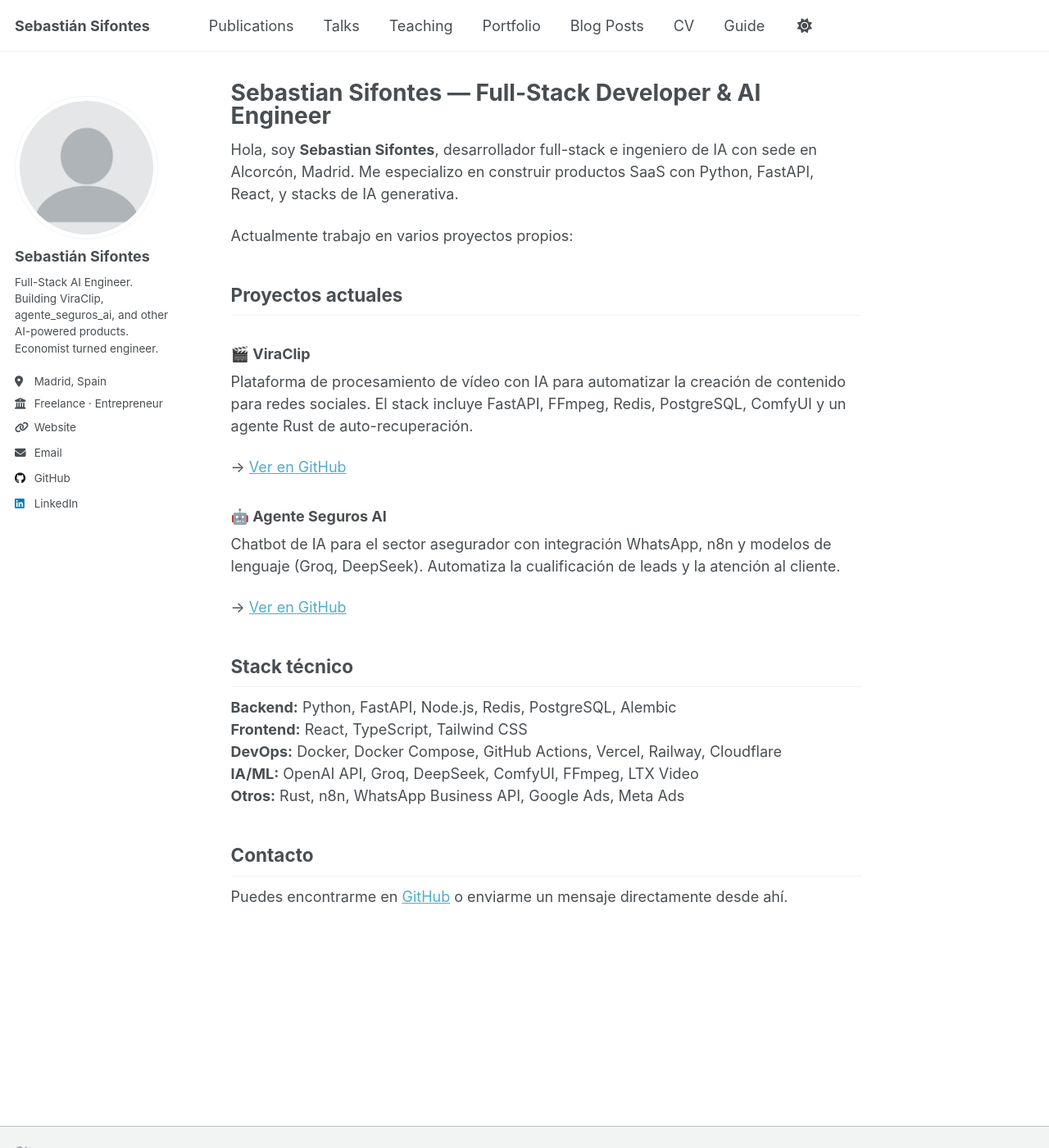
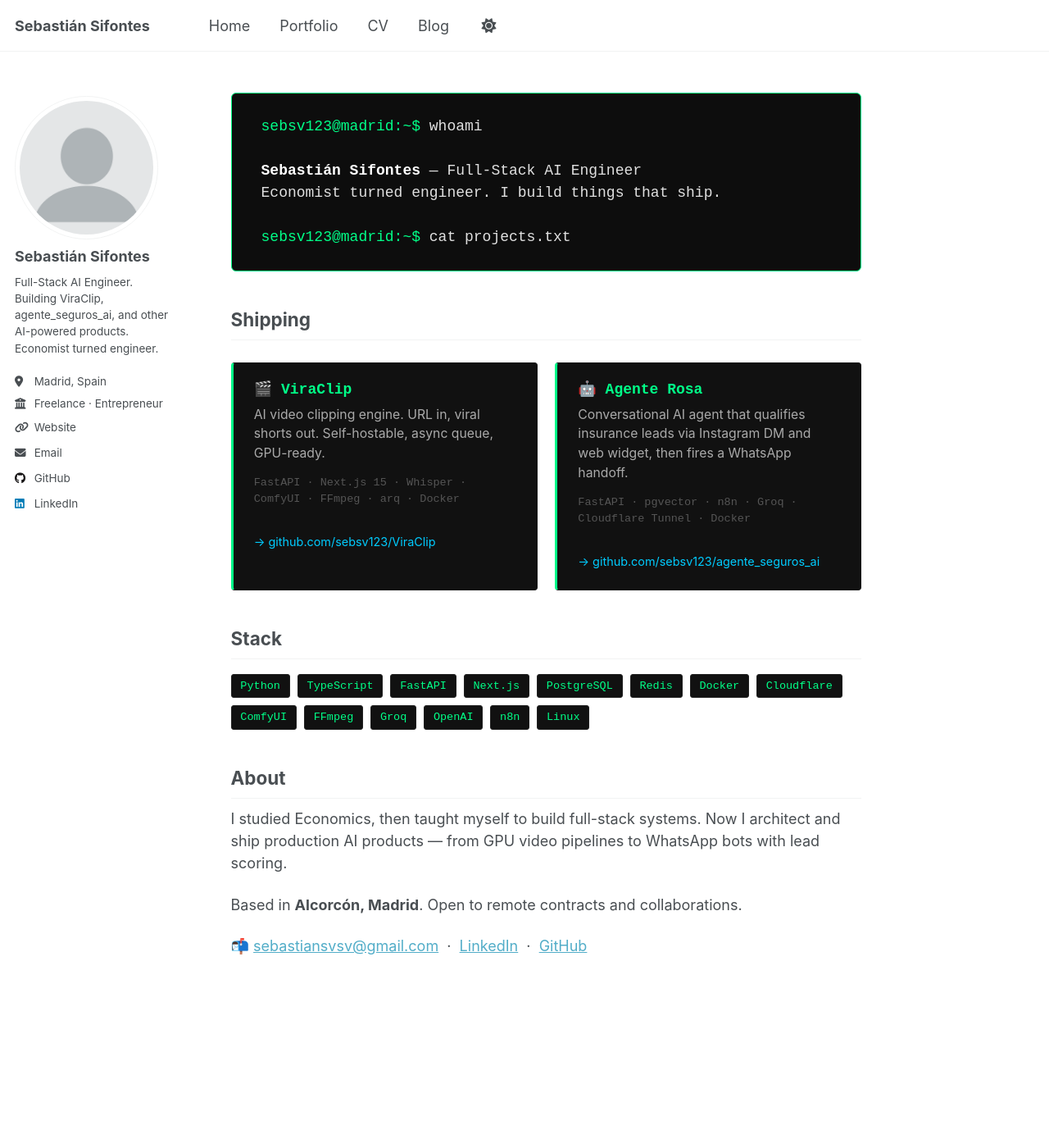
Before and after one commit to sebsv123/sebsv123.github.io, a Jekyll site: the page built from _pages/about.md, in a window 1280 px wide and 1400 px high. Shown: the whole window at 82% size. Built offline with Jekyll 4.4.1, drawn with Linux system fonts in a browser that asks for light colours; a script that is not in the unit is left out.

Commit message:
feat: dark terminal aesthetic, about page, portfolio entries, clean nav

```diff
--- a/_pages/about.md
+++ b/_pages/about.md
@@ -1,36 +1,114 @@
 ---
 permalink: /
-title: "Sebastian Sifontes — Full-Stack Developer & AI Engineer"
+title: ""
 author_profile: true
 redirect_from:
   - /about/
   - /about.html
 ---
 
-Hola, soy **Sebastian Sifontes**, desarrollador full-stack e ingeniero de IA con sede en Alcorcón, Madrid. Me especializo en construir productos SaaS con Python, FastAPI, React, y stacks de IA generativa.
+<style>
+.terminal-intro {
+  font-family: 'Courier New', Courier, monospace;
+  background: #0d0d0d;
+  border: 1px solid #00ff88;
+  border-radius: 6px;
+  padding: 1.5rem 2rem;
+  margin-bottom: 2rem;
+  color: #e0e0e0;
+}
+.terminal-intro .prompt { color: #00ff88; }
+.terminal-intro .cursor {
+  display: inline-block;
+  width: 10px;
+  height: 1em;
+  background: #00ff88;
+  animation: blink 1s step-end infinite;
+  vertical-align: text-bottom;
+  margin-left: 2px;
+}
+@keyframes blink { 50% { opacity: 0; } }
+.project-grid {
+  display: grid;
+  grid-template-columns: repeat(auto-fit, minmax(280px, 1fr));
+  gap: 1.2rem;
+  margin: 1.5rem 0;
+}
+.project-card {
+  background: #111;
+  border: 1px solid #1a1a1a;
+  border-left: 3px solid #00ff88;
+  border-radius: 4px;
+  padding: 1.2rem 1.4rem;
+  transition: border-color 0.2s;
+}
+.project-card:hover { border-left-color: #00ccff; }
+.project-card h3 { margin: 0 0 .4rem 0; font-size: 1rem; font-family: monospace; color: #00ff88; }
+.project-card p { margin: 0 0 .8rem 0; font-size: .875rem; color: #aaa; line-height: 1.5; }
+.project-card .tags { font-size: .75rem; color: #555; font-family: monospace; }
+.project-card a { color: #00ccff; text-decoration: none; font-size: .8rem; }
+.project-card a:hover { color: #00ff88; }
+.stack-badges { display: flex; flex-wrap: wrap; gap: .5rem; margin: 1rem 0; }
+.stack-badge {
+  background: #111;
+  border: 1px solid #222;
+  color: #00ff88;
+  font-family: monospace;
+  font-size: .75rem;
+  padding: .2rem .6rem;
+  border-radius: 3px;
+}
+</style>
 
-Actualmente trabajo en varios proyectos propios:
+<div class="terminal-intro">
+  <span class="prompt">sebsv123@madrid:~$</span> whoami<br/>
+  <br/>
+  <strong style="color:#fff">Sebastián Sifontes</strong> &mdash; Full-Stack AI Engineer<br/>
+  Economist turned engineer. I build things that ship.<br/>
+  <br/>
+  <span class="prompt">sebsv123@madrid:~$</span> cat projects.txt<span class="cursor"></span>
+</div>
 
-## Proyectos actuales
+## Shipping
 
-### 🎬 ViraClip
-Plataforma de procesamiento de vídeo con IA para automatizar la creación de contenido para redes sociales. El stack incluye FastAPI, FFmpeg, Redis, PostgreSQL, ComfyUI y un agente Rust de auto-recuperación.
+<div class="project-grid">
+  <div class="project-card">
+    <h3>🎬 ViraClip</h3>
+    <p>AI video clipping engine. URL in, viral shorts out. Self-hostable, async queue, GPU-ready.</p>
+    <div class="tags">FastAPI · Next.js 15 · Whisper · ComfyUI · FFmpeg · arq · Docker</div><br/>
+    <a href="https://github.com/sebsv123/ViraClip" target="_blank">→ github.com/sebsv123/ViraClip</a>
+  </div>
+  <div class="project-card">
+    <h3>🤖 Agente Rosa</h3>
+    <p>Conversational AI agent that qualifies insurance leads via Instagram DM and web widget, then fires a WhatsApp handoff.</p>
+    <div class="tags">FastAPI · pgvector · n8n · Groq · Cloudflare Tunnel · Docker</div><br/>
+    <a href="https://github.com/sebsv123/agente_seguros_ai" target="_blank">→ github.com/sebsv123/agente_seguros_ai</a>
+  </div>
+</div>
 
-→ [Ver en GitHub](https://github.com/sebsv123/ViraClip)
+## Stack
 
-### 🤖 Agente Seguros AI
-Chatbot de IA para el sector asegurador con integración WhatsApp, n8n y modelos de lenguaje (Groq, DeepSeek). Automatiza la cualificación de leads y la atención al cliente.
+<div class="stack-badges">
+  <span class="stack-badge">Python</span>
+  <span class="stack-badge">TypeScript</span>
+  <span class="stack-badge">FastAPI</span>
+  <span class="stack-badge">Next.js</span>
+  <span class="stack-badge">PostgreSQL</span>
+  <span class="stack-badge">Redis</span>
+  <span class="stack-badge">Docker</span>
+  <span class="stack-badge">Cloudflare</span>
+  <span class="stack-badge">ComfyUI</span>
+  <span class="stack-badge">FFmpeg</span>
+  <span class="stack-badge">Groq</span>
+  <span class="stack-badge">OpenAI</span>
+  <span class="stack-badge">n8n</span>
+  <span class="stack-badge">Linux</span>
+</div>
 
-→ [Ver en GitHub](https://github.com/sebsv123)
+## About
 
-## Stack técnico
+I studied Economics, then taught myself to build full-stack systems. Now I architect and ship production AI products — from GPU video pipelines to WhatsApp bots with lead scoring.
 
-**Backend:** Python, FastAPI, Node.js, Redis, PostgreSQL, Alembic
-**Frontend:** React, TypeScript, Tailwind CSS
-**DevOps:** Docker, Docker Compose, GitHub Actions, Vercel, Railway, Cloudflare
-**IA/ML:** OpenAI API, Groq, DeepSeek, ComfyUI, FFmpeg, LTX Video
-**Otros:** Rust, n8n, WhatsApp Business API, Google Ads, Meta Ads
+Based in **Alcorcón, Madrid**. Open to remote contracts and collaborations.
 
-## Contacto
-
-Puedes encontrarme en [GitHub](https://github.com/sebsv123) o enviarme un mensaje directamente desde ahí.
+📬 [sebastiansvsv@gmail.com](mailto:sebastiansvsv@gmail.com) &nbsp;·&nbsp; [LinkedIn](https://www.linkedin.com/in/sebastian-sifontes-valentin-752665187) &nbsp;·&nbsp; [GitHub](https://github.com/sebsv123)
--- /dev/null
+++ b/_sass/_dark-theme.scss
@@ -0,0 +1,117 @@
+// Dark terminal theme override
+// Injected into academicpages base
+
+$bg-primary: #0d0d0d;
+$bg-secondary: #111111;
+$text-primary: #e0e0e0;
+$text-muted: #888888;
+$accent-green: #00ff88;
+$accent-blue: #00ccff;
+$border-color: #1e1e1e;
+$font-mono: 'Courier New', Courier, monospace;
+
+body {
+  background-color: $bg-primary !important;
+  color: $text-primary !important;
+}
+
+// Masthead / navbar
+.masthead {
+  background-color: #0a0a0a !important;
+  border-bottom: 1px solid $border-color !important;
+  .site-title {
+    color: $accent-green !important;
+    font-family: $font-mono !important;
+    &:hover { color: $accent-blue !important; }
+  }
+  .greedy-nav {
+    background: transparent !important;
+    a {
+      color: $text-primary !important;
+      &:hover { color: $accent-green !important; }
+    }
+  }
+}
+
+// Sidebar author profile
+.sidebar {
+  background: $bg-secondary !important;
+  border-right: 1px solid $border-color !important;
+  .author__name {
+    color: $accent-green !important;
+    font-family: $font-mono !important;
+  }
+  .author__bio {
+    color: $text-muted !important;
+    font-size: .85rem;
+  }
+  .author__urls a {
+    color: $text-primary !important;
+    &:hover { color: $accent-green !important; }
+  }
+}
+
+// Page content
+.page__content {
+  color: $text-primary !important;
+  h1, h2, h3, h4 {
+    color: $accent-green !important;
+    font-family: $font-mono !important;
+    border-bottom: 1px solid $border-color;
+    padding-bottom: .3rem;
+  }
+  a {
+    color: $accent-blue !important;
+    &:hover { color: $accent-green !important; }
+  }
+  p, li { color: $text-primary !important; }
+  code {
+    background: #1a1a1a !important;
+    color: $accent-green !important;
+    border: 1px solid $border-color;
+  }
+  pre {
+    background: #0a0a0a !important;
+    border: 1px solid $border-color;
+    code { background: transparent !important; }
+  }
+}
+
+// Page title
+.page__title {
+  color: $accent-green !important;
+  font-family: $font-mono !important;
+}
+
+// Footer
+.page__footer {
+  background: #0a0a0a !important;
+  color: $text-muted !important;
+  border-top: 1px solid $border-color !important;
+  a { color: $text-muted !important; &:hover { color: $accent-green !important; } }
+}
+
+// Archive / portfolio list
+.archive__item-title a {
+  color: $accent-green !important;
+  font-family: $font-mono !important;
+  &:hover { color: $accent-blue !important; }
+}
+.archive__item-excerpt { color: $text-muted !important; }
+
+// Buttons
+.btn {
+  background-color: transparent !important;
+  border: 1px solid $accent-green !important;
+  color: $accent-green !important;
+  &:hover {
+    background-color: $accent-green !important;
+    color: #000 !important;
+  }
+}
+
+// Scrollbar
+::-webkit-scrollbar { width: 6px; }
+::-webkit-scrollbar-track { background: $bg-primary; }
+::-webkit-scrollbar-thumb { background: #333; border-radius: 3px; }
+::-webkit-scrollbar-thumb:hover { background: $accent-green; }
```
Also changed, not shown: _data/navigation.yml (+5 -28 lines), _portfolio/agente-rosa.md (added, +30 -0 lines), _portfolio/viraclip.md (+17 -18 lines).
